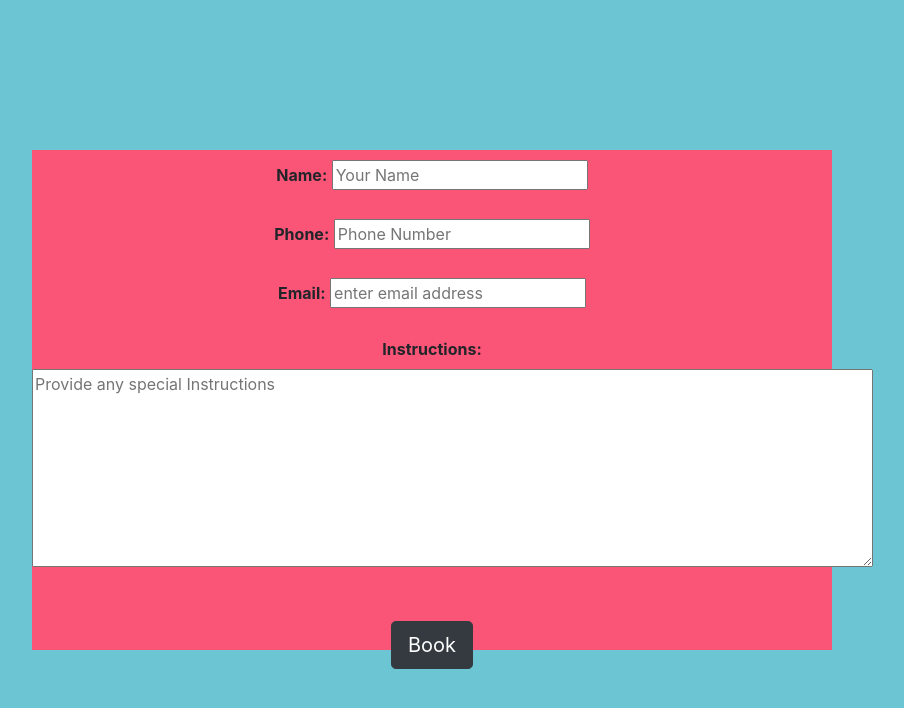
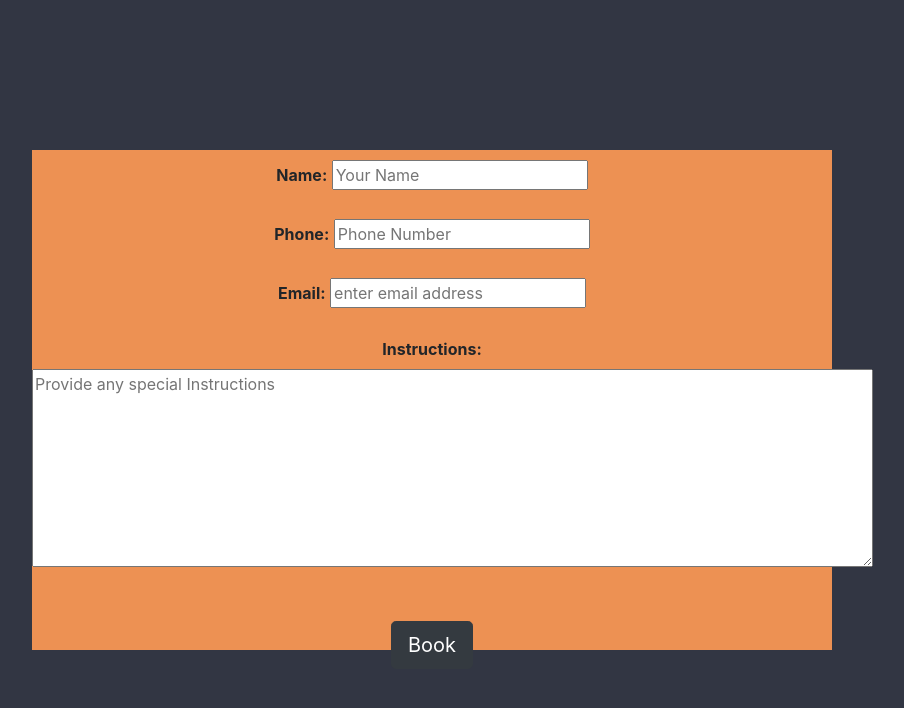
Before and after one commit to SandeepKrSuman/BiryaniMahal, a plain HTML site: page bookatable.html in a window 1280 px wide. Shown: the whole page, without its empty margins (318-1222 px from the left). Drawn offline with nearby package versions, Linux system fonts and the light colour scheme.

Commit message:
Update styles.css
changing background colors of order pages.

```diff
--- a/styles.css
+++ b/styles.css
@@ -187,13 +187,13 @@ h5 {
 
 /* Form animation */
 .formbody {
-  background-color: #6bc5d2;
+  background-color: #323643;
   text-align: center;
 }
 
 .formdiv {
   text-align: center;
-  background-color: #fa5477;
+  background-color: #ed9153;
   width: 50em;
   height: 31.25em;
   margin-left: 21.875em;
@@ -205,7 +205,7 @@ h5 {
 }
 
 .msg1 {
-  color: #ff5858;
+  color: #ed9153;
   font-family: Handlee;
 }
 
```
